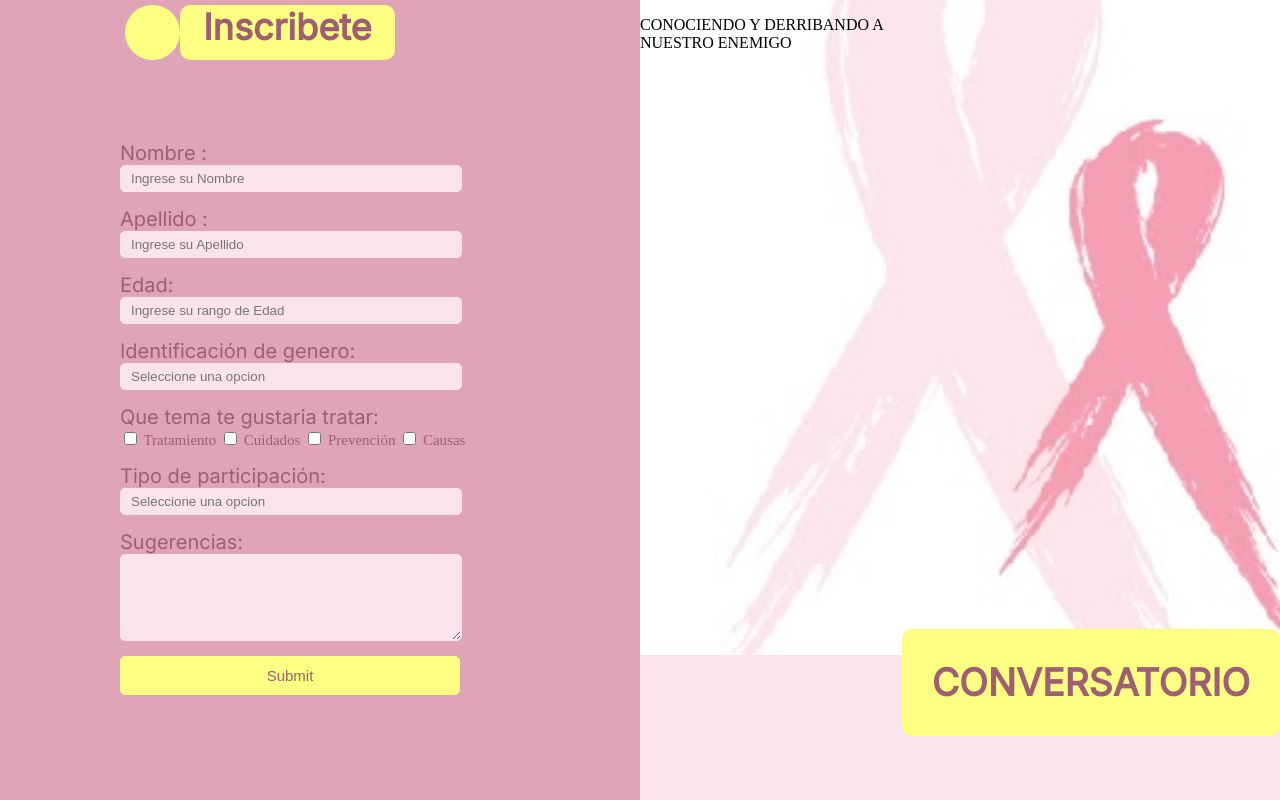
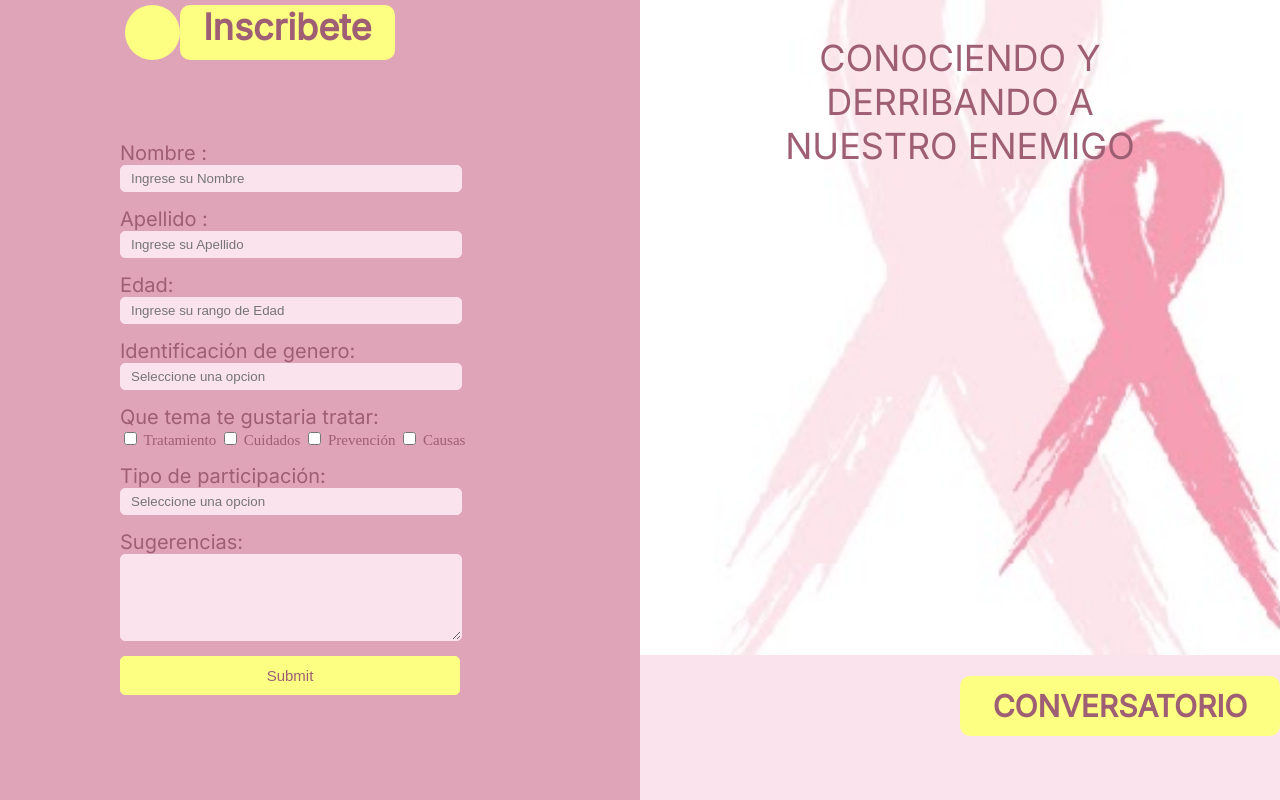
Before and after one commit to DianaAMG/Proyecto-2---Reto-FCC--Formulario, a plain HTML site: page index.html in a window 1280 px wide. Drawn offline with Linux system fonts and the light colour scheme.

Commit message:
Diseño final de proyecto formulario

```diff
--- a/styles.css
+++ b/styles.css
@@ -10,6 +10,7 @@ body {
     background-color: #FBE3EE;
     padding: 0;
     margin: 0;
+    flex-wrap: wrap;
 }
 
 main {
@@ -43,13 +44,13 @@ form {
 }
 
 label {
-    text-align:left ;
+    text-align: left;
     font-size: 20px;
     color: #9E5E74;
     font-family: inter;
 }
 
-.controls{
+.controls {
     width: 80%;
     margin-bottom: 15px;
     border: 1px solid #FBE3EE;
@@ -72,7 +73,7 @@ label {
 
 .buttons:hover {
     cursor: pointer;
-    box-shadow:#9E5E74;
+    box-shadow: #9E5E74;
     border: #9E5E74;
 }
 
@@ -93,9 +94,13 @@ h1 {
 
 #banner {
     background-image: url(./img/lazo\ rosa.jpg);
-    background-repeat:no-repeat;
+    background-repeat: no-repeat;
     background-size: 110%;
     display: flex;
+    flex-direction: column;
+    flex-wrap: nowrap;
+    justify-content: space-between;
+    min-width: 250px;
 }
 
 .circulo {
@@ -106,10 +111,11 @@ h1 {
     display: flex;
 }
 
-.figuras{
+.figuras {
     padding: 5px;
     display: flex;
 }
+
 .rectangulo {
     width: 55%;
     height: auto;
@@ -120,14 +126,44 @@ h1 {
 }
 
 .figure {
-    width: 90%;
+    width: 50%;
+    height: 60px;
     background-color: #FCFF81;
     border-radius: 10px;
     margin-bottom: 10%;
     display: flex;
-    justify-content:center;
+    justify-content: center;
     align-self: flex-end;
-    font-size: 25px;
     font-family: inter;
     color: #9E5E74;
 }
+
+.figure h2 {
+    font-family: inter;
+    color: #9E5E74;
+    font-size: 30px;
+    margin: 0;
+    display: flex;
+    align-items: center;
+}
+
+.titulo {
+    font-size: 36px;
+    color: #9E5E74;
+    margin: 0;
+    font-family: inter;
+    display: flex;
+    align-items: center;
+    justify-content: center;
+    width: 100%;
+    align-self: flex-end;
+}
+
+.titulo p {
+    width: 60%;
+    height: auto;
+    justify-content: center;
+    align-content: center;
+    display: flex;
+    text-align: center;
+}
```
Also changed, not shown: index.html (+1 -0 lines).
